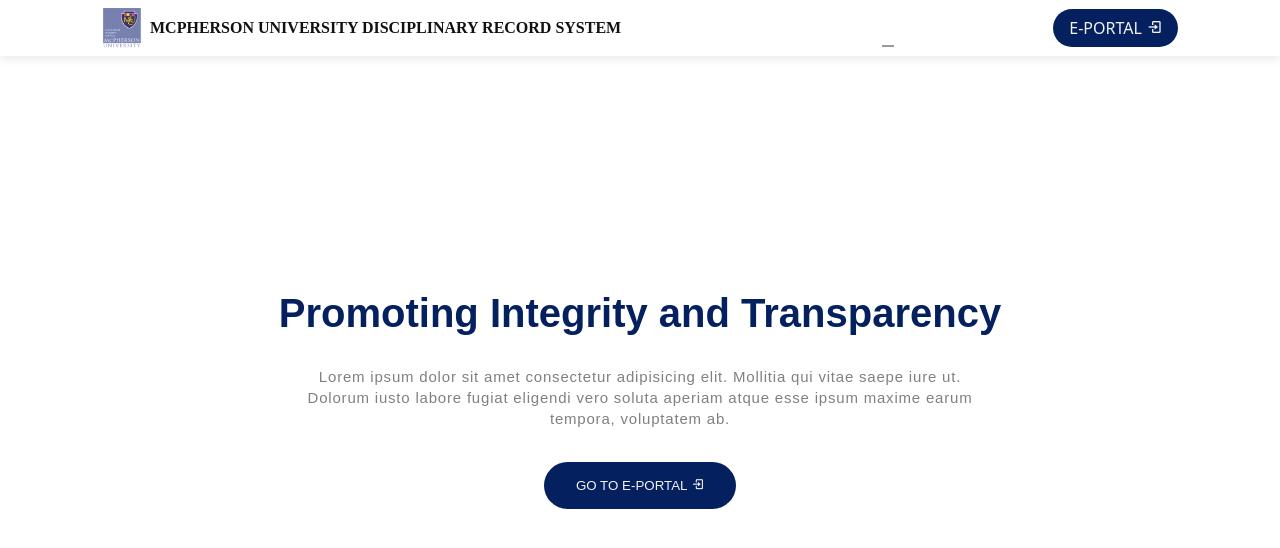
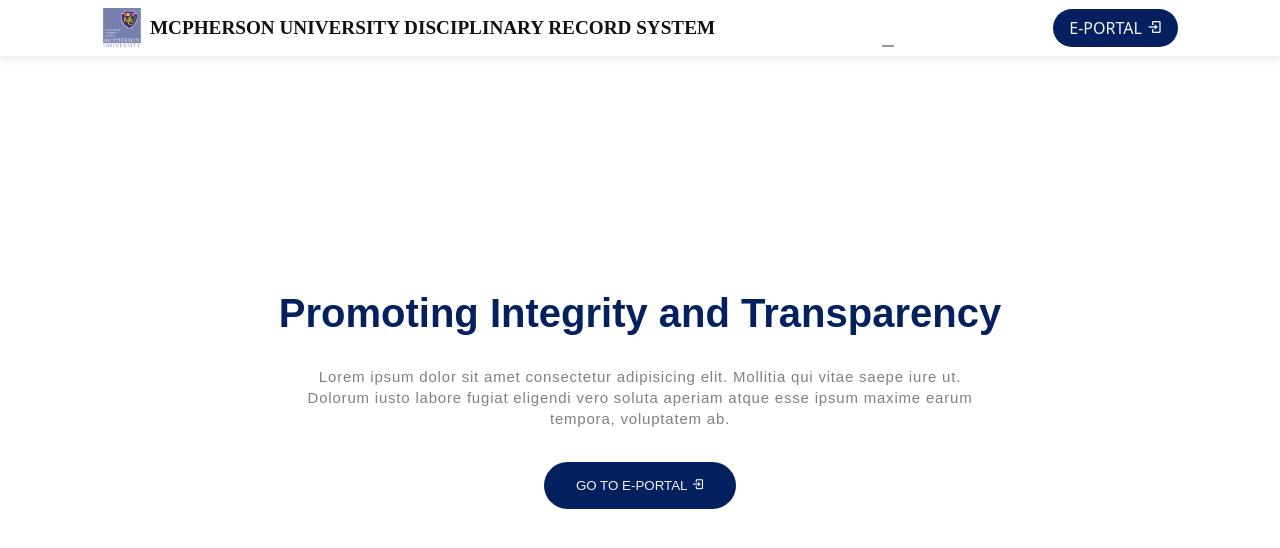
Before and after one commit to preciousekele/sdrs_home, a React (Vite) app: page / in a window 1280 px wide. Shown: the top 548 px of the page. Built offline with nearby package versions, Linux system fonts and the light colour scheme.

Commit message:
first commit

```diff
--- a/src/pages/Home.css
+++ b/src/pages/Home.css
@@ -351,7 +351,6 @@
 }
 
 
-/* Background styles */
 .home-container {
   position: relative;
   min-height: 100vh;
@@ -388,19 +387,17 @@
   left: 0;
   right: 0;
   bottom: 0;
-  backdrop-filter: blur(4px); /* backdrop-blur-sm */
+  backdrop-filter: blur(4px);
 }
 
-/* Make sure your content appears above the background */
+
 .header, .hero {
   position: relative;
   z-index: 1;
 }
 }
 
-/* Logo and university name styles */
 
-/* Base logo container */
 .nav__logo {
   display: flex;
   align-items: center;
@@ -410,7 +407,7 @@
   transition: all 0.3s ease;
 }
 
-/* Logo circle container */
+
 .nav__logo-circle {
   width: 40px;
   height: 40px;
@@ -421,21 +418,18 @@
   transition: all 0.3s ease;
 }
 
-/* Logo image */
+
 .nav__logo-circle img {
   width: 100%;
   height: 100%;
   object-fit: cover;
 }
 
-/* University name text */
 .nav__logo-name {
   font-weight: 700;
-  font-size: 1rem;
+  font-size: 1.2rem;
   transition: all 0.3s ease;
 }
-
-/* Responsive styles */
 
 /* Tablet and mobile (up to 991px) */
 @media screen and (max-width: 991px) {
```
Also changed, not shown: src/pages/Login.jsx (line endings or trailing spaces).
